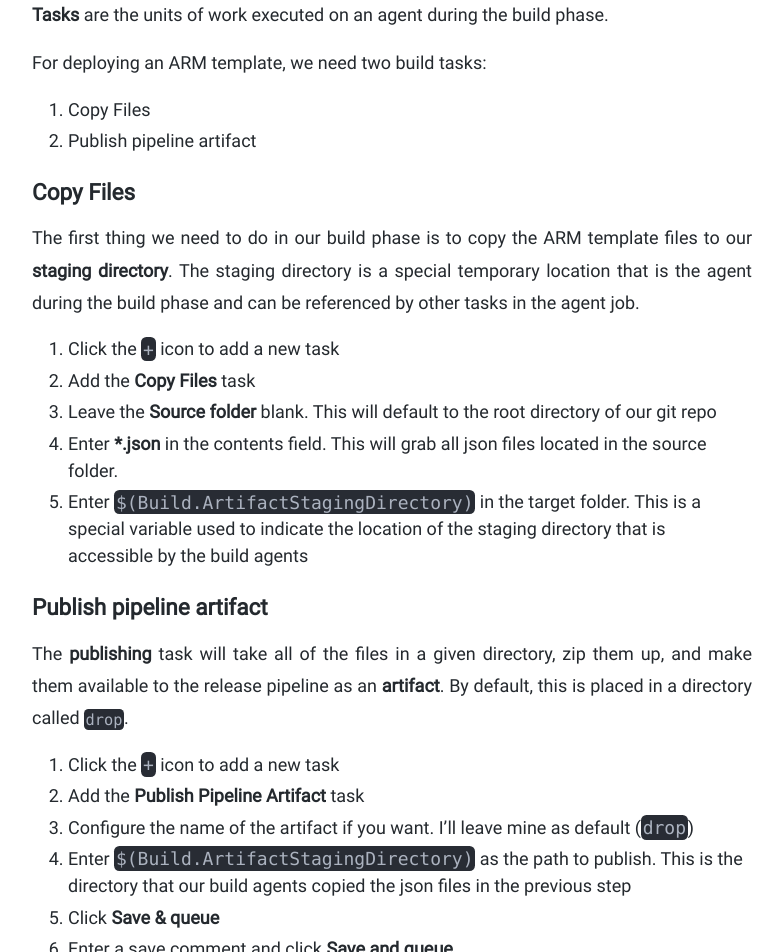
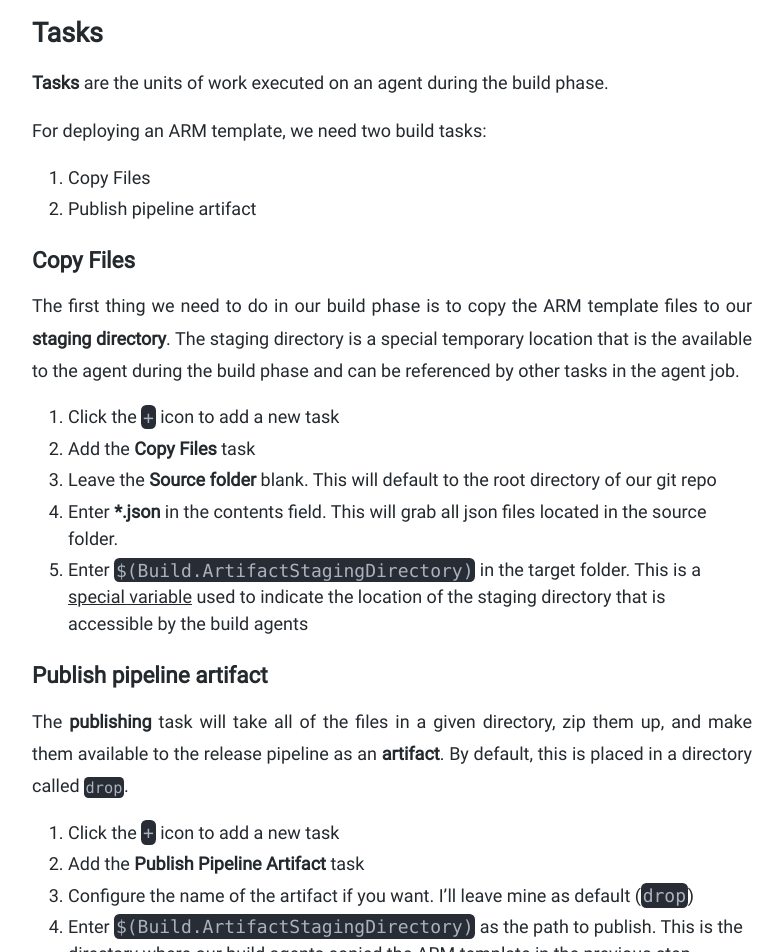
Before and after one commit to caseymullineaux/caseymullineaux.github.io, a Jekyll site: the page built from _posts/azure-devops/2019-03-02-azure-devops-part-3.md, in a window 1280 px wide and 1400 px high, scrolled down 3635 px. Shown: the top 952 px of the window, without its empty margins (248-1031 px from the left). Built offline with Jekyll 4.4.1, drawn with Linux system fonts in a browser that asks for light colours; nearby versions of some CDN libraries; comment, search, counter and statistics services are not loaded; a style sheet for code colours, icons or effects is not loaded; some of the changed text lies outside the part shown.

Commit message:
minor gramatical changes

```diff
--- a/_posts/azure-devops/2019-03-02-azure-devops-part-3.md
+++ b/_posts/azure-devops/2019-03-02-azure-devops-part-3.md
@@ -11,7 +11,9 @@ A build pipeline is typically used during software development to "build" the ap
 One of the other primary functions of the build stage is to **test** the code. During software development, developers will create hundreds, sometimes thousands of tests for their code to ensure it's functioning correctly whenever a change is made. Executing tests during the build phase means that when a test fails, the build phase will also fail, ensuring that "unsafe" code never passes through to the next stages of software release. This is often referred to as "breaking the build".
 
 Automating the testing of code and the compilation of code, known as "Continuous Integration" or "CI".
+
 ___
+
 
 When it comes to ARM templates, all we have as our code is a json document. There's nothing to compile. When the build phase completes the json files are **published**, unmodified, as the output **artifacts** which are then made available to the next phase - Release.
 
@@ -70,13 +73,13 @@ For deploying an ARM template, we need two build tasks:
 
 ### Copy Files
 
-The first thing we need to do in our build phase is to copy the ARM template files to our **staging directory**. The staging directory is a special temporary location that is the agent during the build phase and can be referenced by other tasks in the agent job.
+The first thing we need to do in our build phase is to copy the ARM template files to our **staging directory**. The staging directory is a special temporary location that is the available to the agent during the build phase and can be referenced by other tasks in the agent job.
 
 1. Click the `+` icon to add a new task
 2. Add the **Copy Files** task
 3. Leave the **Source folder** blank. This will default to the root directory of our git repo
 4. Enter ***.json** in the contents field. This will grab all json files located in the source folder.
-5. Enter `$(Build.ArtifactStagingDirectory)` in the target folder. This is a special variable used to indicate the location of the staging directory that is accessible by the build agents
+5. Enter `$(Build.ArtifactStagingDirectory)` in the target folder. This is a [special variable](https://docs.microsoft.com/en-us/azure/devops/pipelines/build/variables?view=azure-devops&tabs=yaml) used to indicate the location of the staging directory that is accessible by the build agents
 
 ### Publish pipeline artifact
 
@@ -85,7 +88,7 @@ The **publishing** task will take all of the files in a given directory, zip the
 1. Click the `+` icon to add a new task
 2. Add the **Publish Pipeline Artifact** task
 3. Configure the name of the artifact if you want. I'll leave mine as default (`drop`)
-4. Enter `$(Build.ArtifactStagingDirectory)` as the path to publish. This is the directory that our build agents copied the json files in the previous step
+4. Enter `$(Build.ArtifactStagingDirectory)` as the path to publish. This is the directory where our build agents copied the ARM template in the previous step
 5. Click **Save & queue**
 2. Enter a save comment and click **Save and queue**
 3. Click the **build number** to the build summary
```
Also changed, not shown: other parts of _posts/azure-devops/2019-03-02-azure-devops-part-3.md (+5 -4 lines).
